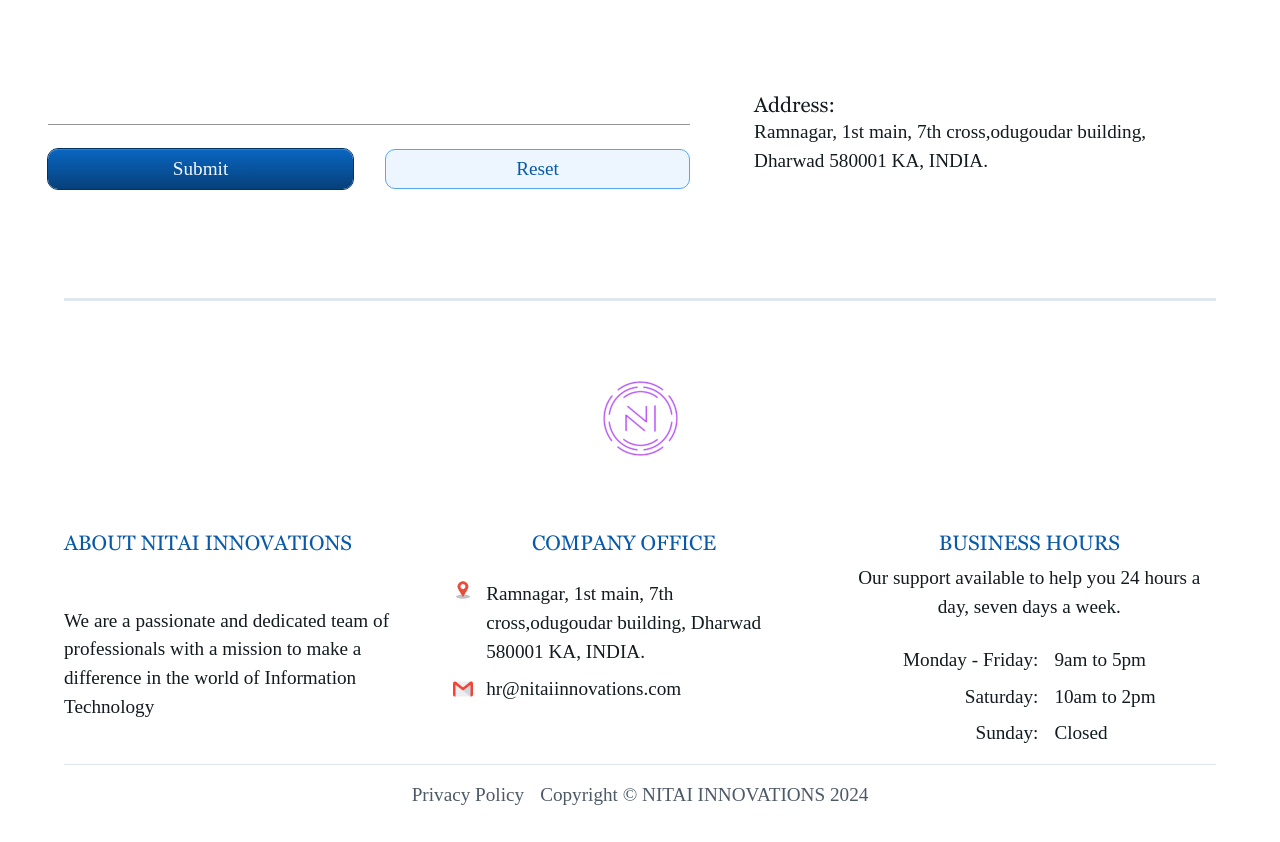
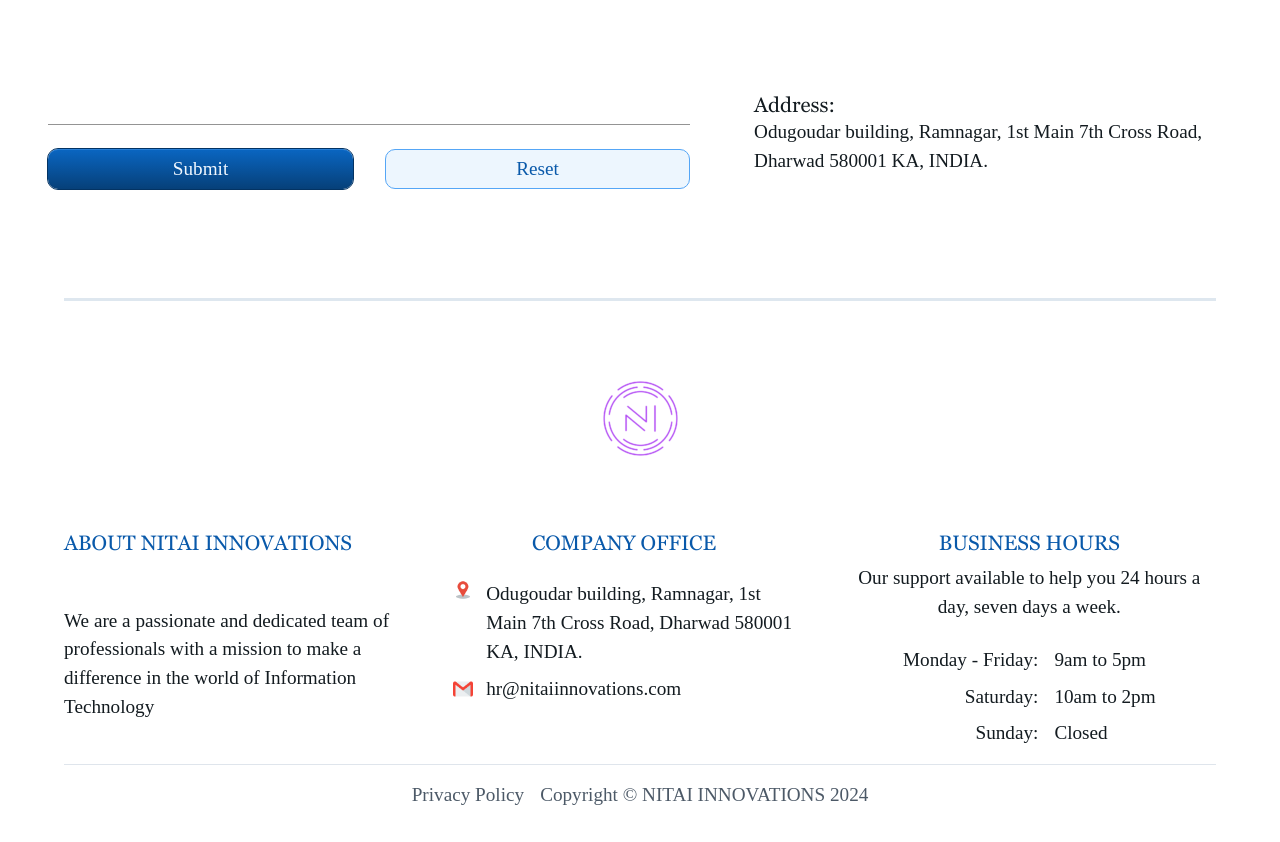
Before and after one commit to Ganesh-Mk/nitaiinnovations, a React (Vite) app in the folder frontend/: page / in a window 1280 px wide. Shown: the part 2448-3290 px from the top of the page. Built offline with nearby package versions, Linux system fonts and the light colour scheme; no server answers; grey boxes are pictures that could not be loaded.

Commit message:
fixed all bugs

```diff
--- a/frontend/src/Components/ContactUsComp.jsx
+++ b/frontend/src/Components/ContactUsComp.jsx
@@ -255,8 +255,8 @@
           <Box sx={{ padding: "1rem" }}>
             <Typography variant="h2">Address:</Typography>
             <Typography variant="p">
-              Ramnagar, 1st main, 7th cross,odugoudar building, Dharwad 580001
-              KA, INDIA.
+              Odugoudar building, Ramnagar, 1st Main 7th Cross Road, Dharwad
+              580001 KA, INDIA.
             </Typography>
           </Box>
         </Box>
--- a/frontend/src/Components/Footer.jsx
+++ b/frontend/src/Components/Footer.jsx
@@ -112,7 +112,7 @@
                   alt=""
                 />
                 <Typography variant="p">
-                  Ramnagar, 1st main, 7th cross,odugoudar building, Dharwad
+                  Odugoudar building, Ramnagar, 1st Main 7th Cross Road, Dharwad
                   580001 KA, INDIA.
                 </Typography>
               </Box>
```
